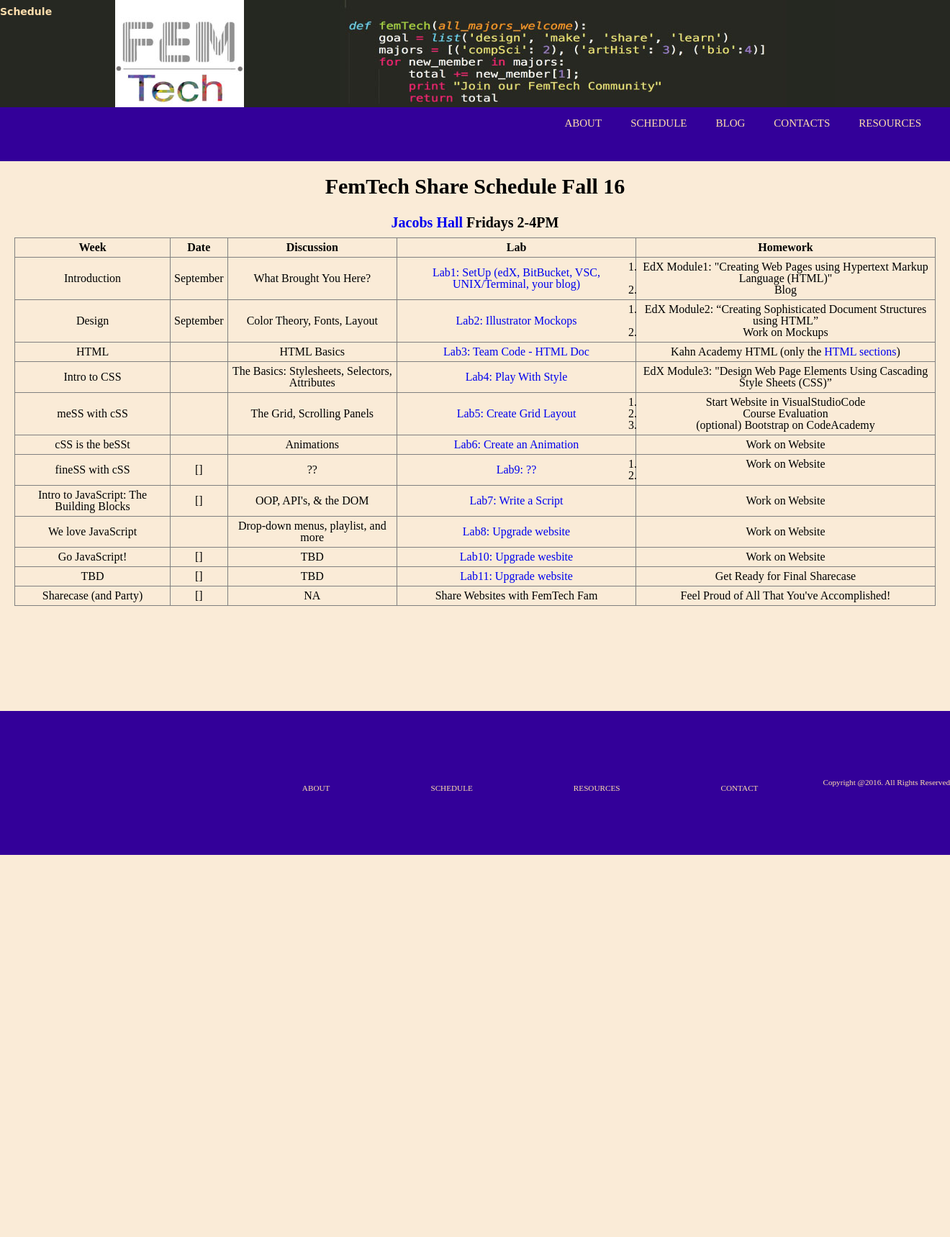
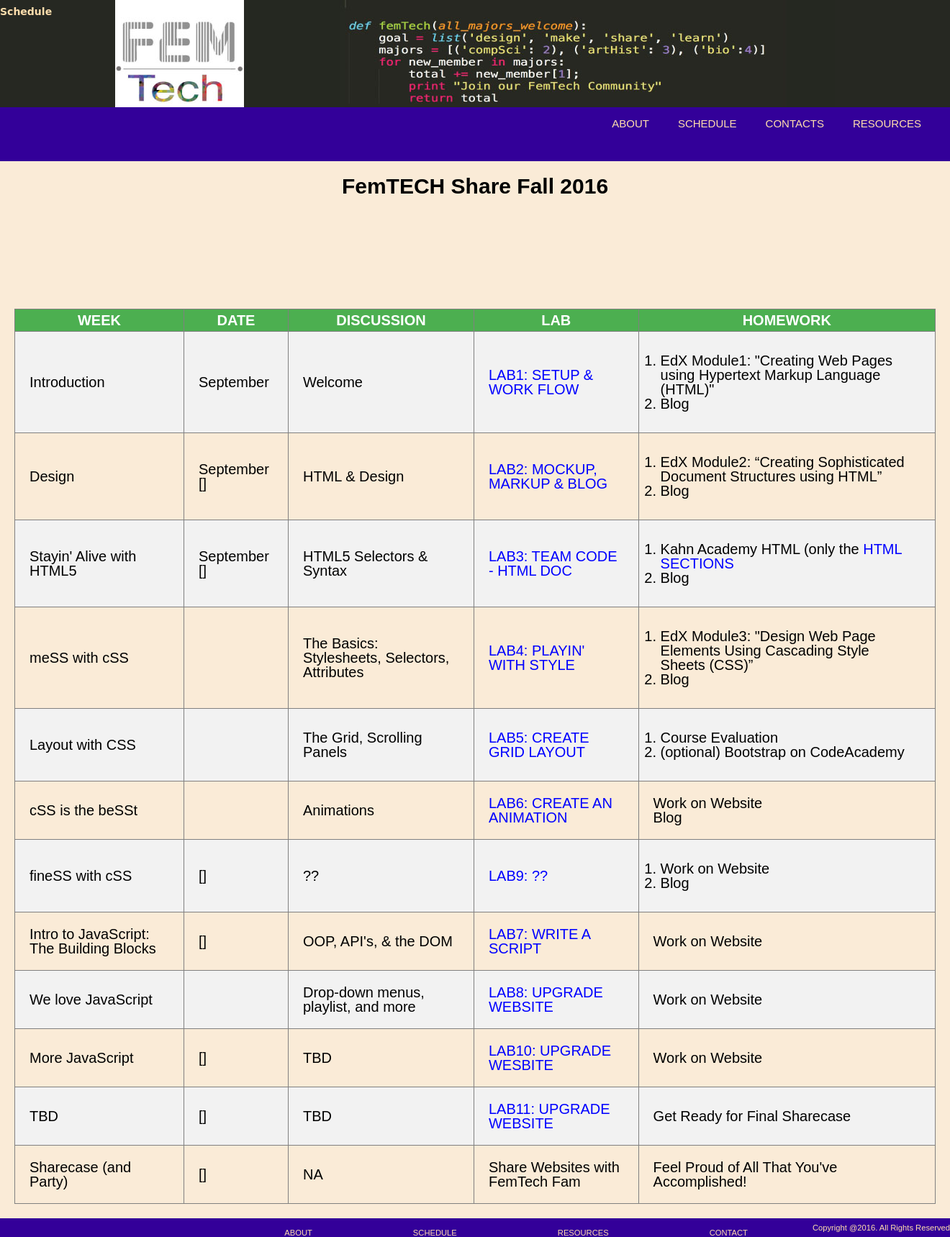
Before and after one commit to maialena/femtechshare, a PHP site: page /HTML/schedule.html in a window 1320 px wide. Shown: the whole page at 72% size. Before the commit the page ends 1188 px from the top, so only its background shows below. Run offline with PHP 8.4, Linux system fonts and the light colour scheme.

Commit message:
trying to make all pages consistent; using the Grid

```diff
--- a/Website/CSS/schedule.css
+++ b/Website/CSS/schedule.css
@@ -1,3 +1,76 @@
+    /*box sizing reset: https://css-tricks.com/box-sizing/ */
+    /*PRACTICING THE GRID */
+
+    html {
+        box-sizing: border-box;
+    }
+
+    *,
+    *:before,
+    *:after {
+        box-sizing: inherit;
+    }
+    /*GRID SET UP*/
+
+    body {
+        font-family: fantasy;
+        font-size: 20px;
+    }
+
+    .wrapper {
+        display: grid;
+        grid-template-columns: 300px 300px 300px 300px;
+        grid-template-areas: "menu menu menu menu " "content content content content " "table table table table " "footer footer footer footer";
+        /* color: #444;*/
+        grid-column-gap: 40px;
+        grid-row-gap: 0px;
+        /*grid-row: auto;*/
+        /*width: 100%;*/
+    }
+
+    .box {
+        /*border-radius: 5px; include to show layout */
+    }
+    /*GRID AREAS*/
+
+    .menu {
+        grid-area: menu;
+        background-color: #262822;
+    }
+
+    .content {
+        grid-area: content;
+        text-align: center;
+    }
+    /*footer nav bar, get rid of margin */
+
+    .bottom {
+        margin-top: 0px;
+        height: auto;
+        /*padding: 20px;*/
+    }
+
+    .footer {
+        grid-area: footer;
+        margin: 0px;
+        height: auto;
+    }
+
+    .flex-container {
+        grid-area: table;
+    }
+    /*STYLING */
+
+    ol {
+        padding: 10px;
+    }
+
+    a {
+        color: blue;
+        text-decoration: bold;
+        text-transform: uppercase;
+    }
+
     header h2,
     h3 {
         padding: 0;
@@ -18,10 +91,22 @@
         margin: 130px 20px 20px 20px;
     }
 
-    .blackBar {
-        height: 200px;
+    tr {
+        text-align: left;
     }
 
-    tr {
+    th {
+        text-transform: uppercase;
         text-align: center;
+        background-color: #4CAF50;
+        color: white;
     }
+
+    td {
+        padding: 20px;
+    }
+    /*striped cells */
+
+    tr:nth-child(even) {
+        background-color: #f2f2f2
+    }
--- a/Website/HTML/layout.html
+++ b/Website/HTML/layout.html
@@ -3,7 +3,7 @@
 
 <head>
     <meta charset="UTF-8">
-    <link href="../css/main.css" style="text/css" rel="stylesheet" />
+    <link href="../CSS/main.css" style="text/css" rel="stylesheet" />
     <title> FemTech Share</title>
 </head>
 
@@ -13,11 +13,10 @@
         <header>
             <h1> FemTechShare</h1>
             <nav>
+            <nav>
                     <ul>
                         <li> <a href="../html/index.html">About</a></li>
-                    <li><a href="../html/labs.html"> Labs </a></li>
                         <li><a href="../html/schedule.html">Schedule </a></li>
-                    <li> <a href="#"> Blog</a></li>
                         <li><a href="../html/contact.html">Contacts</a></li>
                         <li> <a href="../html/resources.html">Resources</a> </li>
                     </ul>
--- a/Website/HTML/schedule.html
+++ b/Website/HTML/schedule.html
@@ -7,36 +7,33 @@ resource: http://www.tutorialspoint.com/html/html_tables.htm-->
 
 <head>
     <meta charset="UTF-8">
-    <link href="../css/layout.css" style="text/css" rel="stylesheet" />
-    <link href="../css/schedule.css" style="text/css" rel="stylesheet" />
+    <link href="../CSS/layout.css" style="text/css" rel="stylesheet" />
+    <link href="../CSS/schedule.css" style="text/css" rel="stylesheet" />
+    <!--<link href="../CSS/style.css" rel="stylesheet">-->
     <title> Schedule </title>
-
 </head>
 
 <body>
-    <div class="blackBar">
-        <div class="main">
+    <div class="wrapper">
+        <div class="menu main">
             <header>
-                <h1>Schedule </h1>
+                <h1> Schedule</h1>
                 <nav>
                     <ul>
-                        <li> <a href="../html/index.html">About</a></li>
-                        <li><a href="../html/schedule.html">Schedule </a></li>
-                        <li> <a href="#"> Blog</a></li>
-                        <li><a href="../html/contact.html">Contacts</a></li>
-                        <li> <a href="../html/resources.html">Resources</a> </li>
+                        <li> <a href="../html/index.html ">About</a></li>
+                        <li><a href="../html/schedule.html ">Schedule </a></li>
+                        <li><a href="../html/contact.html ">Contacts</a></li>
+                        <li> <a href="../html/resources.html ">Resources</a> </li>
                     </ul>
                 </nav>
-                <h2> FemTech Share Schedule Fall 16 </h2>
-                <h3> <a href="https://www.google.com/maps/place/Jacobs+Hall/@37.8760221,-122.2609905,17z/data=!3m1!4b1!4m5!3m4!1s0x80857c23ccfbbf49:0x2ec2613adefd8354!8m2!3d37.8760221!4d-122.2588018">Jacobs Hall </a>Fridays 2-4PM </h3>
-
+            </header>
         </div>
-        <!--end of blackBar-->
-        </header>
+        <!-- end of main-->
 
         <!--table attributes: border is boolean (1 for border, else 0),
     cellpadding defines width of border,
     ellspacing is amount of white space between border and content-->
+        <h2 class="content"> FemTECH Share Fall 2016 </h2>
         <table class="flex-container" border="1" cellpadding="5" cellspacing="5">
             <!--th := "table headers"-->
             <th>Week</th>
@@ -52,9 +49,9 @@ resource: http://www.tutorialspoint.com/html/html_tables.htm-->
                 <!--row1, column2-->
                 <td>September</td>
                 <!--row1, column3-->
-                <td>What Brought You Here?</td>
+                <td>Welcome</td>
                 <!--row1, column4-->
-                <td><a href="../labs/lab1.html">Lab1: SetUp (edX, BitBucket, VSC, UNIX/Terminal, your blog)</a></td>
+                <td><a href="lab1.html">Lab1: Setup & Work flow</a></td>
                 <!--row1, column5-->
                 <td>
                     <ol>
@@ -66,37 +63,46 @@ resource: http://www.tutorialspoint.com/html/html_tables.htm-->
             </tr>
             <tr>
                 <td>Design</td>
-                <td>September</td>
-                <td>Color Theory, Fonts, Layout</td>
-                <td><a href="../labs/lab2.html">Lab2: Illustrator Mockops</a></td>
+                <td>September []</td>
+                <td>HTML & Design</td>
+                <td><a href="lab2.html">Lab2: Mockup, Markup & Blog </a></td>
                 <td>
                     <ol>
                         <li>EdX Module2: “Creating Sophisticated Document Structures using HTML”</li>
-                        <li>Work on Mockups </li>
+                        <li> Blog </li>
                 </td>
             </tr>
             <tr>
-                <td>HTML</td>
-                <td></td>
-                <td>HTML Basics</td>
-                <td><a href="../labs/lab3.html">Lab3: Team Code - HTML Doc </a></td>
-                <td>Kahn Academy HTML (only the <a href="https://www.khanacademy.org/computing/computer-programming/html-css">HTML sections</a>)</td>
-            </tr>
-            <tr>
-                <td>Intro to CSS</td>
-                <td></td>
-                <td>The Basics: Stylesheets, Selectors, Attributes</td>
-                <td><a href="../labs/lab4.html">Lab4: Play With Style</a></td>
-                <td>EdX Module3: "Design Web Page Elements Using Cascading Style Sheets (CSS)”</td>
+                <td>Stayin' Alive with HTML5</td>
+                <td>September []</td>
+                <td>HTML5 Selectors & Syntax</td>
+                <td><a href="lab3.html">Lab3: Team Code - HTML Doc </a></td>
+                <td>
+                    <ol>
+                        <li>Kahn Academy HTML (only the <a href="https://www.khanacademy.org/computing/computer-programming/html-css">HTML sections</a></li>
+                        <li> Blog </li>
+                    </ol>
+                </td>
             </tr>
             <tr>
                 <td>meSS with cSS</td>
                 <td></td>
-                <td>The Grid, Scrolling Panels</td>
-                <td><a href="../labs/lab5.html">Lab5: Create Grid Layout</a></td>
+                <td>The Basics: Stylesheets, Selectors, Attributes</td>
+                <td><a href="lab4.html">Lab4: Playin' With Style</a></td>
                 <td>
                     <ol>
-                        <li>Start Website in VisualStudioCode </li>
+                        <li>EdX Module3: "Design Web Page Elements Using Cascading Style Sheets (CSS)”</li>
+                        <li> Blog </li>
+                    </ol>
+                </td>
+            </tr>
+            <tr>
+                <td>Layout with CSS</td>
+                <td></td>
+                <td>The Grid, Scrolling Panels</td>
+                <td><a href="lab5.html">Lab5: Create Grid Layout</a></td>
+                <td>
+                    <ol>
                         <li> Course Evaluation
                             <!--link-->
                         </li>
@@ -109,18 +115,23 @@ resource: http://www.tutorialspoint.com/html/html_tables.htm-->
                 <td><em>cSS</em> is the beSSt</td>
                 <td></td>
                 <td>Animations</td>
-                <td><a href="../labs/lab6.html">Lab6: Create an Animation</a></td>
-                <td>Work on Website</td>
+                <td><a href="lab6.html">Lab6: Create an Animation</a></td>
+                <td>
+                    <ul>
+                        <li>Work on Website</li>
+                        <li> Blog </li>
+                    </ul>
+                </td>
             </tr>
             <tr>
                 <td>fineSS with cSS</td>
                 <td>[]</td>
                 <td>??</td>
-                <td><a href="../labs/lab9.html">Lab9: ??</a></td>
+                <td><a href="lab9.html">Lab9: ??</a></td>
                 <td>
                     <ol>
                         <li>Work on Website</li>
-                        <li> <a></a></li>
+                        <li> Blog </li>
                     </ol>
                 </td>
             </tr>
@@ -128,23 +139,23 @@ resource: http://www.tutorialspoint.com/html/html_tables.htm-->
                 <td>Intro to JavaScript: The Building Blocks</td>
                 <td>[]</td>
                 <td>OOP, API's, & the DOM</td>
-                <td><a href="../labs/lab7.html">Lab7: Write a Script</a></td>
+                <td><a href="lab7.html">Lab7: Write a Script</a></td>
                 <td>Work on Website</td>
             </tr>
             <tr>
                 <td>We love JavaScript</td>
                 <td></td>
                 <td>Drop-down menus, playlist, and more</td>
-                <td><a href="../labs/lab8.html">Lab8: Upgrade website</a></td>
+                <td><a href="lab8.html">Lab8: Upgrade website</a></td>
                 <td>Work on Website</td>
             </tr>
 
 
             <tr>
-                <td>Go JavaScript!</td>
+                <td>More JavaScript</td>
                 <td>[]</td>
                 <td>TBD</td>
-                <td><a href="../labs/lab10.html">Lab10: Upgrade wesbite</a></td>
+                <td><a href="lab10.html">Lab10: Upgrade wesbite</a></td>
                 <td>Work on Website</td>
 
             </tr>
@@ -152,7 +163,7 @@ resource: http://www.tutorialspoint.com/html/html_tables.htm-->
                 <td>TBD</td>
                 <td>[]</td>
                 <td>TBD</td>
-                <td><a href="../labs/lab11.html">Lab11: Upgrade website</a></td>
+                <td><a href="lab11.html">Lab11: Upgrade website</a></td>
                 <td>Get Ready for Final Sharecase</td>
 
             </tr>
@@ -186,6 +197,10 @@ resource: http://www.tutorialspoint.com/html/html_tables.htm-->
         <!--end footer-->
     </div>
     <!--end main-->
+    </div>
+    <!--end of blackBar-->
+    </div>
+    <!--end wrapper -->
 </body>
 
 </html>
```
Also changed, not shown: Website/CSS/contact_grid.css (added, +37 -0 lines), Website/CSS/labs.css (+64 -1 lines), Website/CSS/resources_grid.css (added, +43 -0 lines), Website/HTML/contact.html (+69 -59 lines), Website/HTML/index.html (+26 -26 lines), Website/HTML/resources.html (+41 -27 lines). Lines whose indentation alone changed are shown as unchanged.
